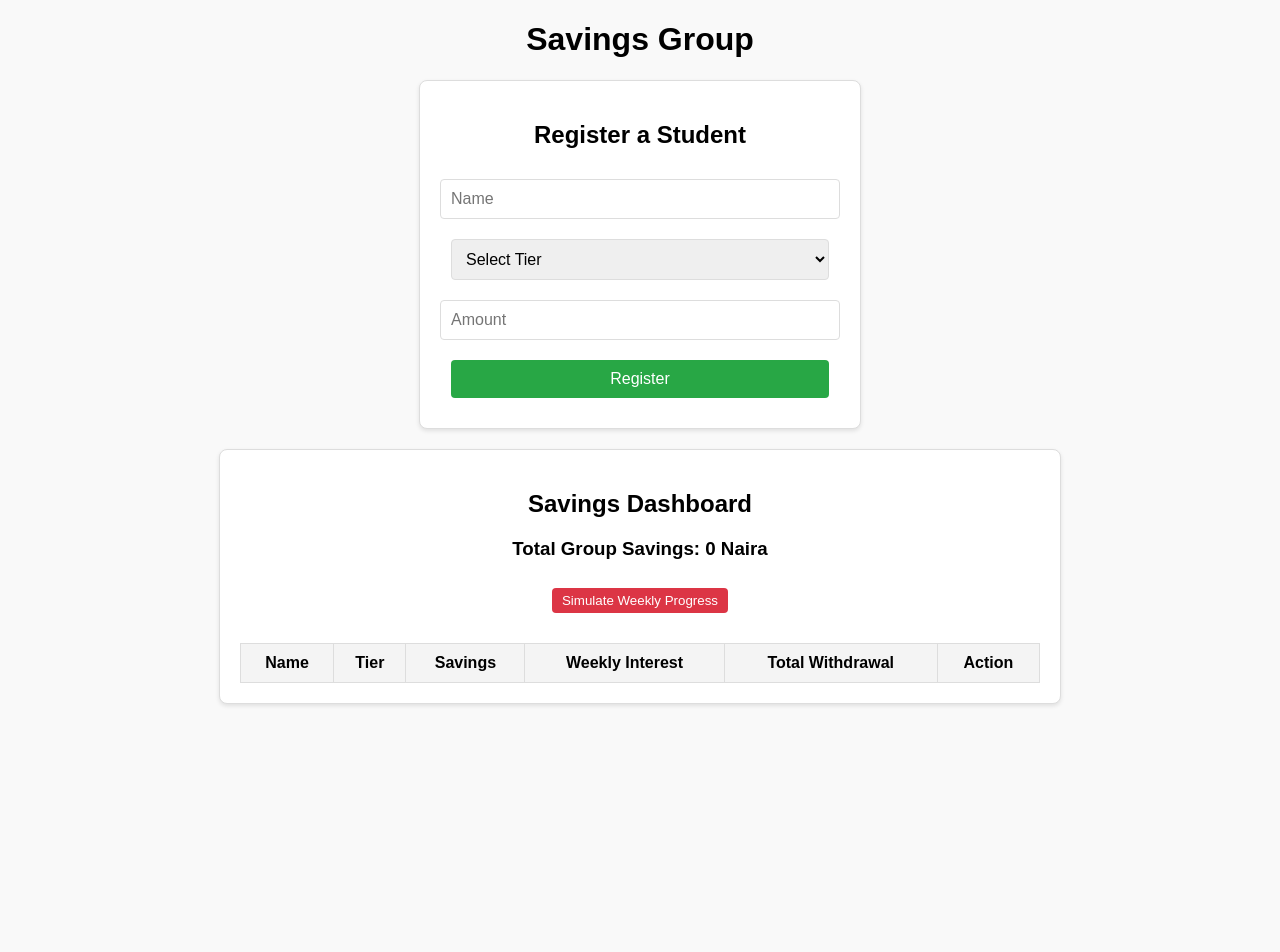
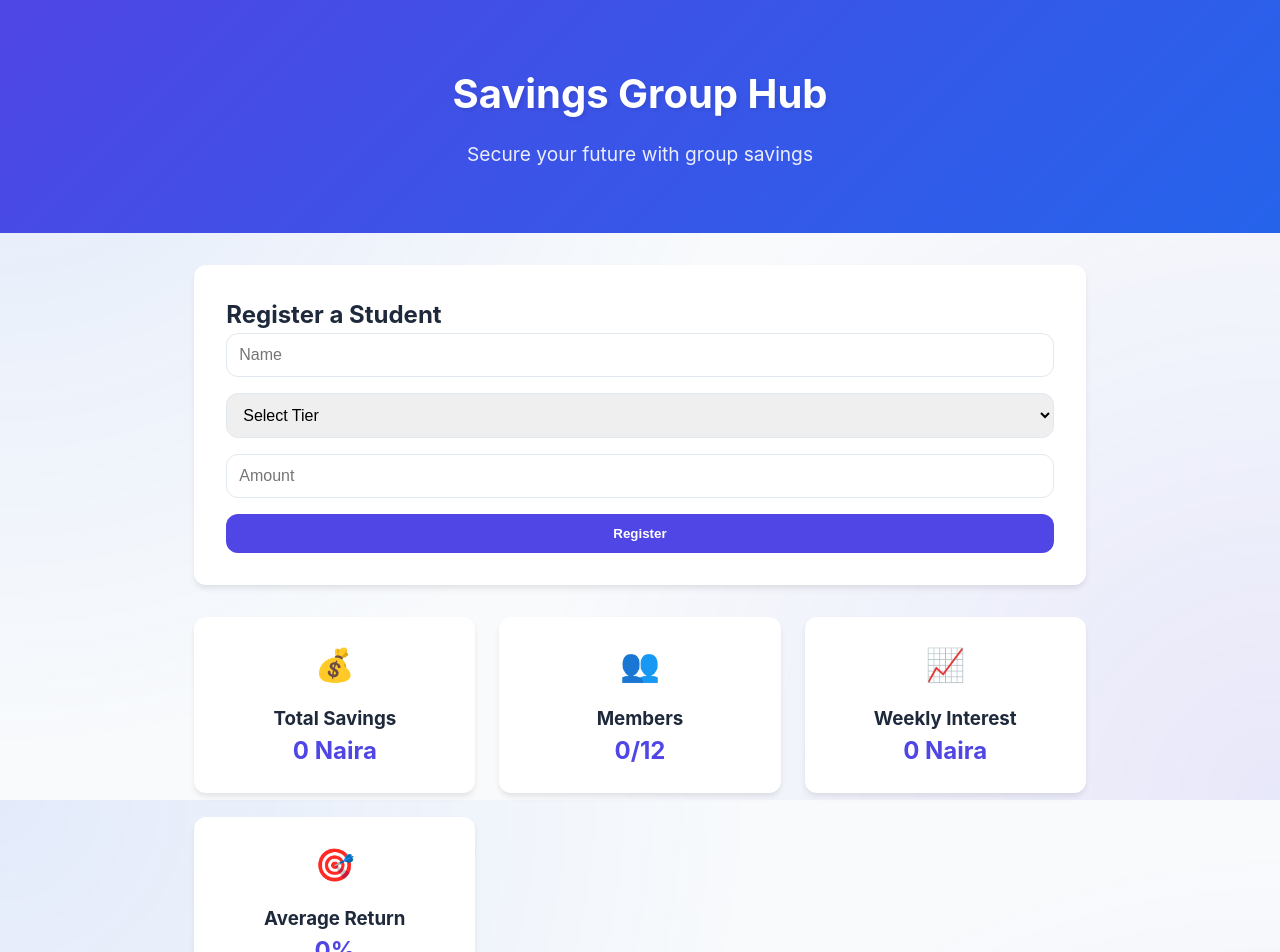
Before and after one commit to Etz-Hola/Student-Saving-Mana, a React (Create React App) app: page / in a window 1280 px wide. Shown: the top 952 px of the page. Before the commit the page ends 800 px from the top, so only its background shows below. Built offline with nearby package versions, Linux system fonts and the light colour scheme.

Commit message:
update commit

```diff
--- a/src/App.js
+++ b/src/App.js
@@ -7,8 +7,9 @@ const Hub = () => {
   const [tier, setTier] = useState("");
   const [amount, setAmount] = useState("");
   const [error, setError] = useState("");
+  const [showModal, setShowModal] = useState(false);
+  const [selectedStudent, setSelectedStudent] = useState(null);
 
-  // Register a new student
   const handleRegister = () => {
     if (!name || !tier || !amount) {
       setError("All fields are required.");
@@ -31,54 +32,71 @@ const Hub = () => {
 
     const weeklyInterest = amount * interestRate;
     const totalWithdrawal = parseInt(amount) + weeklyInterest;
+    const joinDate = new Date().toLocaleDateString();
 
     setStudents([
       ...students,
-      { name, tier, amount, weeklyInterest, totalWithdrawal },
+      {
+        name,
+        tier,
+        amount,
+        weeklyInterest,
+        totalWithdrawal,
+        joinDate,
+        weeksActive: 0
+      }
     ]);
 
-    // Reset form fields
     setName("");
     setTier("");
     setAmount("");
     setError("");
   };
 
-  // Withdraw a student
   const handleWithdraw = (index) => {
-    setStudents((prevStudents) => prevStudents.filter((_, i) => i !== index));
+    setSelectedStudent(students[index]);
+    setShowModal(true);
   };
 
-  // Simulate weekly progress
+  const confirmWithdraw = () => {
+    const index = students.findIndex(s => s.name === selectedStudent.name);
+    setStudents(prevStudents => prevStudents.filter((_, i) => i !== index));
+    setShowModal(false);
+    setSelectedStudent(null);
+  };
+
   const simulateWeek = () => {
-    setStudents((prevStudents) =>
-      prevStudents.map((student) => {
+    setStudents(prevStudents =>
+      prevStudents.map(student => {
         const interestRate = parseFloat(student.tier.split(" ")[1]) / 100;
         const newWeeklyInterest = student.amount * interestRate;
-        const newTotalWithdrawal =
-          parseInt(student.totalWithdrawal) + newWeeklyInterest;
+        const newTotalWithdrawal = parseInt(student.totalWithdrawal) + newWeeklyInterest;
         return {
           ...student,
           weeklyInterest: newWeeklyInterest,
           totalWithdrawal: newTotalWithdrawal,
+          weeksActive: student.weeksActive + 1
         };
       })
     );
   };
 
-  // Calculate total savings
-  const totalSavings = students.reduce(
-    (sum, student) => sum + parseInt(student.amount),
-    0
-  );
+  const totalSavings = students.reduce((sum, student) => sum + parseInt(student.amount), 0);
+  const totalInterest = students.reduce((sum, student) => sum + student.weeklyInterest, 0);
+  const averageReturn = students.length > 0 ? (totalInterest / totalSavings * 100).toFixed(2) : 0;
 
   return (
     <div className="app-container">
-      <h1>Savings Group</h1>
+      <div className="hero-section">
+        <h1>Savings Group Hub</h1>
+        <p>Secure your future with group savings</p>
+      </div>
 
+      <div className="content-wrapper">
         {/* Registration Form */}
         <div className="registration-container">
           <h2>Register a Student</h2>
+          <div className="form-group">
             <input
               type="text"
               placeholder="Name"
@@ -98,16 +116,42 @@ const Hub = () => {
               onChange={(e) => setAmount(e.target.value)}
             />
             {error && <p className="error-message">{error}</p>}
-        <button onClick={handleRegister}>Register</button>
+            <button className="register-btn" onClick={handleRegister}>Register</button>
+          </div>
         </div>
 
-      {/* Savings Dashboard */}
-      <div className="dashboard-container">
-        <h2>Savings Dashboard</h2>
-        <h3>Total Group Savings: {totalSavings} Naira</h3>
+        {/* Summary Cards */}
+        <div className="summary-section">
+          <div className="summary-card">
+            <div className="card-icon savings-icon">💰</div>
+            <h3>Total Savings</h3>
+            <p className="amount">{totalSavings.toLocaleString()} Naira</p>
+          </div>
+          <div className="summary-card">
+            <div className="card-icon members-icon">👥</div>
+            <h3>Members</h3>
+            <p className="amount">{students.length}/12</p>
+          </div>
+          <div className="summary-card">
+            <div className="card-icon interest-icon">📈</div>
+            <h3>Weekly Interest</h3>
+            <p className="amount">{totalInterest.toLocaleString()} Naira</p>
+          </div>
+          <div className="summary-card">
+            <div className="card-icon return-icon">🎯</div>
+            <h3>Average Return</h3>
+            <p className="amount">{averageReturn}%</p>
+          </div>
+        </div>
+
         <button className="simulate-btn" onClick={simulateWeek}>
           Simulate Weekly Progress
         </button>
+
+        {/* Dashboard Table */}
+        <div className="dashboard-container">
+          <h2>Members Dashboard</h2>
+          <div className="table-container">
             <table>
               <thead>
                 <tr>
@@ -115,7 +159,9 @@ const Hub = () => {
                   <th>Tier</th>
                   <th>Savings</th>
                   <th>Weekly Interest</th>
-              <th>Total Withdrawal</th>
+                  <th>Total Value</th>
+                  <th>Weeks Active</th>
+                  <th>Join Date</th>
                   <th>Action</th>
                 </tr>
               </thead>
@@ -124,11 +170,15 @@ const Hub = () => {
                   <tr key={index}>
                     <td>{student.name}</td>
                     <td>{student.tier}</td>
-                <td>{student.amount}</td>
-                <td>{student.weeklyInterest.toFixed(2)}</td>
-                <td>{student.totalWithdrawal.toFixed(2)}</td>
+                    <td>{parseInt(student.amount).toLocaleString()}</td>
+                    <td>{student.weeklyInterest.toLocaleString(undefined, { minimumFractionDigits: 2 })}</td>
+                    <td>{student.totalWithdrawal.toLocaleString(undefined, { minimumFractionDigits: 2 })}</td>
+                    <td>{student.weeksActive}</td>
+                    <td>{student.joinDate}</td>
                     <td>
-                  <button onClick={() => handleWithdraw(index)}>Withdraw</button>
+                      <button className="withdraw-btn" onClick={() => handleWithdraw(index)}>
+                        Withdraw
+                      </button>
                     </td>
                   </tr>
                 ))}
@@ -136,6 +186,49 @@ const Hub = () => {
             </table>
           </div>
         </div>
+      </div>
+
+      {/* Withdrawal Modal */}
+      {showModal && (
+        <div className="modal-overlay">
+          <div className="modal-content">
+            <h2>Confirm Withdrawal</h2>
+            <p>Are you sure you want to withdraw {selectedStudent.name}?</p>
+            <p>Total Amount: {selectedStudent.totalWithdrawal.toLocaleString()} Naira</p>
+            <div className="modal-actions">
+              <button className="confirm-btn" onClick={confirmWithdraw}>Confirm</button>
+              <button className="cancel-btn" onClick={() => setShowModal(false)}>Cancel</button>
+            </div>
+          </div>
+        </div>
+      )}
+
+      {/* Footer */}
+      <footer className="footer">
+        <div className="footer-content">
+          <div className="footer-section">
+            <h3>About Us</h3>
+            <p>We help students save and grow their money together.</p>
+          </div>
+          <div className="footer-section">
+            <h3>Contact</h3>
+            <p>Email: support@savingshub.com</p>
+            <p>Phone: +234 123 456 7890</p>
+          </div>
+          <div className="footer-section">
+            <h3>Quick Links</h3>
+            <ul>
+              <li><a href="#terms">Terms & Conditions</a></li>
+              <li><a href="#privacy">Privacy Policy</a></li>
+              <li><a href="#faq">FAQ</a></li>
+            </ul>
+          </div>
+        </div>
+        <div className="footer-bottom">
+          <p>&copy; 2024 Savings Hub. All rights reserved.</p>
+        </div>
+      </footer>
+    </div>
   );
 };
 
--- a/src/index.css
+++ b/src/index.css
@@ -1,107 +1,218 @@
-/* General App Styles */
-body {
-    font-family: Arial, sans-serif;
+/* Modern CSS Reset */
+* {
   margin: 0;
   padding: 0;
-    background-color: #f9f9f9;
+  box-sizing: border-box;
+}
+
+/* Variables */
+:root {
+  --primary-color: #4f46e5;
+  --secondary-color: #2563eb;
+  --success-color: #10b981;
+  --danger-color: #ef4444;
+  --background-color: #f8fafc;
+  --text-color: #1e293b;
+  --border-radius: 12px;
+  --transition: all 0.3s ease;
+}
+
+/* Base Styles */
+body {
+  font-family: 'Inter', system-ui, -apple-system, sans-serif;
+  color: var(--text-color);
+  line-height: 1.5;
+  background-color: var(--background-color);
+  background-image:
+    radial-gradient(circle at 100% 100%, rgba(79, 70, 229, 0.1) 0%, transparent 50%),
+    radial-gradient(circle at 0% 0%, rgba(37, 99, 235, 0.1) 0%, transparent 50%);
+  background-attachment: fixed;
 }
 
 .app-container {
-    text-align: center;
-    margin: 20px;
+  min-height: 100vh;
+  display: flex;
+  flex-direction: column;
 }
 
-  /* Registration Styles */
-  .registration-container {
-    background-color: #ffffff;
-    padding: 20px;
-    margin: 20px auto;
-    border: 1px solid #ddd;
-    border-radius: 8px;
-    width: 90%;
-    max-width: 400px;
-    box-shadow: 0 2px 4px rgba(0, 0, 0, 0.1);
+/* Hero Section */
+.hero-section {
+  background: linear-gradient(135deg, #4f46e5 0%, #2563eb 100%);
+  color: white;
+  padding: 4rem 2rem;
+  text-align: center;
+  margin-bottom: 2rem;
 }
 
-  .registration-container input,
-  .registration-container select,
-  .registration-container button {
-    margin: 10px 0;
-    padding: 10px;
-    width: calc(100% - 22px);
-    font-size: 16px;
-    border: 1px solid #ddd;
-    border-radius: 4px;
+.hero-section h1 {
+  font-size: 2.5rem;
+  margin-bottom: 1rem;
+  text-shadow: 2px 2px 4px rgba(0, 0, 0, 0.1);
 }
 
-  .registration-container button {
-    background-color: #28a745;
-    color: #ffffff;
-    border: none;
-    cursor: pointer;
+.hero-section p {
+  font-size: 1.2rem;
+  opacity: 0.9;
 }
 
-  .registration-container button:hover {
-    background-color: #218838;
+/* Content Wrapper */
+.content-wrapper {
+  max-width: 1200px;
+  margin: 0 auto;
+  padding: 0 1rem;
+  flex: 1;
 }
 
-  .error-message {
-    color: red;
-    font-size: 14px;
+/* Registration Form */
+.registration-container {
+  background: white;
+  padding: 2rem;
+  border-radius: var(--border-radius);
+  box-shadow: 0 4px 6px -1px rgba(0, 0, 0, 0.1);
+  margin-bottom: 2rem;
 }
 
-  /* Dashboard Styles */
-  .dashboard-container {
-    background-color: #ffffff;
-    padding: 20px;
-    margin: 20px auto;
-    border: 1px solid #ddd;
-    border-radius: 8px;
-    width: 90%;
-    max-width: 800px;
-    box-shadow: 0 2px 4px rgba(0, 0, 0, 0.1);
+.form-group {
+  display: flex;
+  flex-direction: column;
+  gap: 1rem;
 }
 
-  .dashboard-container table {
-    width: 100%;
-    border-collapse: collapse;
-    margin-top: 20px;
+input,
+select {
+  padding: 0.75rem;
+  border: 1px solid #e2e8f0;
+  border-radius: var(--border-radius);
+  font-size: 1rem;
+  transition: var(--transition);
 }
 
-  .dashboard-container th,
-  .dashboard-container td {
-    border: 1px solid #ddd;
-    padding: 10px;
-    text-align: center;
+input:focus,
+select:focus {
+  outline: none;
+  border-color: var(--primary-color);
+  box-shadow: 0 0 0 3px rgba(79, 70, 229, 0.2);
 }
 
-  .dashboard-container th {
-    background-color: #f4f4f4;
+/* Summary Section */
+.summary-section {
+  display: grid;
+  grid-template-columns: repeat(auto-fit, minmax(240px, 1fr));
+  gap: 1.5rem;
+  margin-bottom: 2rem;
+}
+
+.summary-card {
+  background: white;
+  padding: 1.5rem;
+  border-radius: var(--border-radius);
+  box-shadow: 0 4px 6px -1px rgba(0, 0, 0, 0.1);
+  text-align: center;
+  transition: var(--transition);
+}
+
+.summary-card:hover {
+  transform: translateY(-5px);
+}
+
+.card-icon {
+  font-size: 2rem;
+  margin-bottom: 1rem;
+}
+
+.amount {
+  font-size: 1.5rem;
+  font-weight: 700;
+  color: var(--primary-color);
+}
+
+/* Dashboard Table */
+.dashboard-container {
+  background: white;
+  padding: 2rem;
+  border-radius: var(--border-radius);
+  box-shadow: 0 4px 6px -1px rgba(0, 0, 0, 0.1);
+  margin-bottom: 2rem;
+}
+
+.table-container {
+  overflow-x: auto;
+  margin: 1rem -1rem;
+  padding: 0 1rem;
+}
+
+table {
+  width: 100%;
+  border-collapse: separate;
+  border-spacing: 0;
+}
+
+th,
+td {
+  padding: 1rem;
+  text-align: left;
+  border-bottom: 1px solid #e2e8f0;
+}
+
+th {
+  background: #f8fafc;
+  font-weight: 600;
+  color: #64748b;
+  position: sticky;
+  top: 0;
+}
+
+tr:hover {
+  background: #f8fafc;
+}
+
+/* Buttons */
+button {
+  padding: 0.75rem 1.5rem;
+  border: none;
+  border-radius: var(--border-radius);
+  font-weight: 600;
+  cursor: pointer;
+  transition: var(--transition);
+}
+
+.register-btn {
+  background: var(--primary-color);
+  color: white;
+  width: 100%;
+}
+
+.register-btn:hover {
+  background: #4338ca;
 }
 
 .simulate-btn {
-    background-color: #007bff;
+  background: var(--secondary-color);
   color: white;
-    border: none;
-    padding: 10px 20px;
-    cursor: pointer;
-    margin: 10px 0;
-    border-radius: 4px;
+  width: 100%;
+  margin: 1rem 0;
+  font-size: 1.1rem;
 }
 
 .simulate-btn:hover {
-    background-color: #0056b3;
+  background: #1d4ed8;
 }
 
-  .dashboard-container button {
-    background-color: #dc3545;
+.withdraw-btn {
+  background: var(--danger-color);
   color: white;
-    border: none;
-    padding: 5px 10px;
-    cursor: pointer;
-    border-radius: 4px;
+  padding: 0.5rem 1rem;
+  font-size: 0.875rem;
 }
 
-  .dashboard-container button:hover {
-    background-color: #c82333;
+.withdraw-btn:hover {
+  background: #dc2626;
 }
+
+/* Modal
+.modal-overlay {
+  position: fixed;
+  top: 0;
+  left: 0;
+  right:0
+} */
```
Lines whose indentation alone changed are shown as unchanged.
